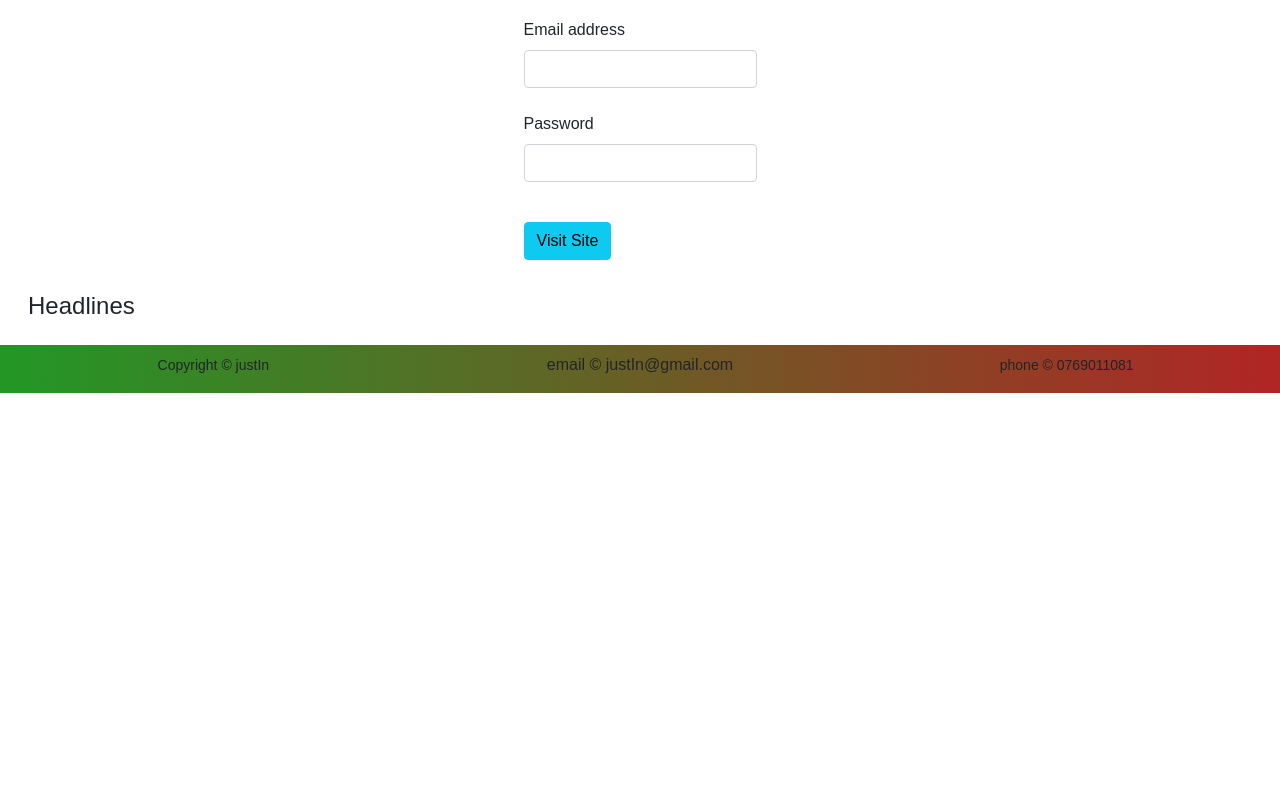
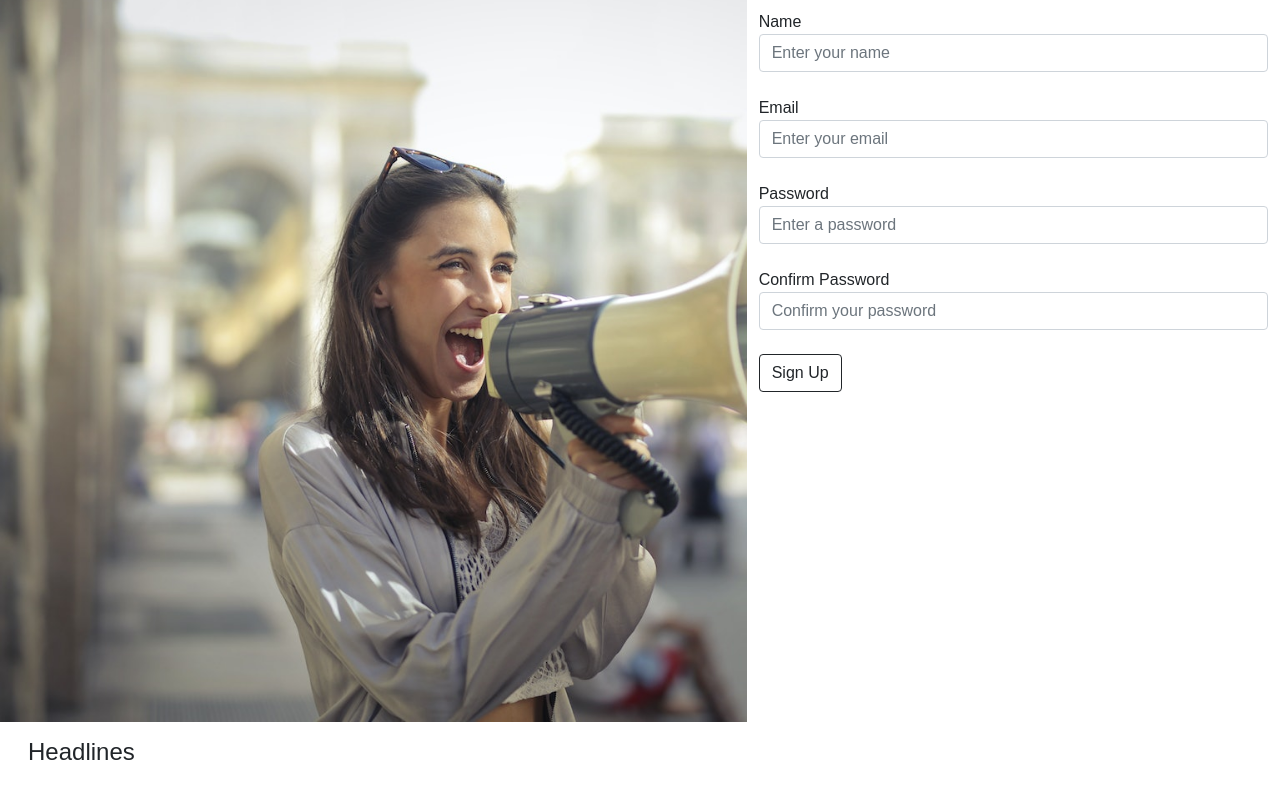
Before and after one commit to abdishukri-105/phase-1-project, a website: page index.html in a window 1280 px wide. Shown: the part 126-916 px from the top of the page. Before the commit the page ends 800 px from the top, so only its background shows below. Drawn offline with Linux system fonts and the light colour scheme; no server answers; a web font is replaced by a local one.

Commit message:
added scroll and form validation

```diff
--- a/index.html
+++ b/index.html
@@ -58,10 +58,49 @@
 <main>
     <!-- login form -->
     <!-- <header class="jumbotron jumbotron-fluid vh-100"> -->
-    <div class="row">
-        <section  id="login" class=" mt-5 d-flex justify-content-center flex-nowrap">
+    <div class="container-fluid">
+    <div class="row mt-5">
 
-            <form class="mt-5" id="landing-form">
+            <div id="jumbo" class="col-7 jumbotron jumbotron-fluid vh-100 ">
+
+            </div>
+           <div class="col-5">
+
+            <form class="mt-3 " id="signup-form" method="post" action="/signup" onsubmit="return validateForm(), enableScroll()">
+                <div class="mt-3 fw fa-github"><h1> Please sign up </h1></div>
+                <div class="form-group mt-4">
+                  <label for="name">Name</label>
+                  <input type="text" class="form-control" id="name" name="name" aria-describedby="nameHelp" placeholder="Enter your name" required>
+                </div>
+                <div class="form-group mt-4">
+                  <label for="email">Email</label>
+                  <input type="email" class="form-control" id="email" name="email" aria-describedby="emailHelp" placeholder="Enter your email" required>
+                </div>
+                <div class="form-group mt-4">
+                  <label for="password">Password</label>
+                  <input type="password" class="form-control" id="password" name="password" placeholder="Enter a password" required>
+                </div>
+                <div class="form-group mt-4">
+                  <label for="password-confirm">Confirm Password</label>
+                  <input type="password" class="form-control" id="password-confirm" name="password-confirm" placeholder="Confirm your password" required>
+                </div>
+                <button type="submit" class="btn btn-outline-dark mt-4">Sign Up</button>
+              </form>
+           </div>
+
+
+
+
+
+
+
+
+
+
+
+
+
+            <!-- <form class="mt-5" id="landing-form">
                 <div class="mb-3 mt-5 m-4">
                 <label for="exampleInputEmail1" class="form-label">Email address</label>
                 <input type="email" class="form-control" id="exampleInputEmail1" aria-describedby="emailHelp">
@@ -71,10 +110,11 @@
                 <input type="password" class="form-control" id="exampleInputPassword1">
                 </div>
                <a input type="submit" href="#" class="btn btn-info mb-3 m-4">Visit Site</a>
-            </form>
-    </section>
+            </form> -->
+
     </div>
-    </header>
+    </div>
+
 
     <section id="news">
         <div>
@@ -82,6 +122,7 @@
             <div class="row me-2 ms-2" id="newsdetails"></div>
         </div>
     </section>
+
 
 
 
--- a/src/index.js
+++ b/src/index.js
@@ -187,10 +187,49 @@ document.addEventListener('DOMContentLoaded', () => {
 
 // form handler
 
-const form = document.getElementById("landing-form");
-form.addEventListener("click", function(event) {
+const form = document.getElementById("signup-form");
+const jumbo = document.getElementById('jumbo')
+form.addEventListener("submit", function(event) {
 	event.preventDefault();
 	form.style.display = "none";
+    jumbo.style.display = "none"
 	const news = document.getElementById("news");
 	news.style.display = "block";
   });
+
+
+function validateForm() {
+  var name = document.getElementById('name').value;
+  var email = document.getElementById('email').value;
+  var password = document.getElementById('password').value;
+  var passwordConfirm = document.getElementById('password-confirm').value;
+
+  if (name == '') {
+	alert('Please enter your name');
+	return false;
+  }
+
+  if (email == '') {
+	alert('Please enter your email');
+	return false;
+  }
+
+  if (password == '') {
+	alert('Please enter a password');
+	return false;
+  }
+
+  if (password != passwordConfirm) {
+	alert('Passwords do not match');
+	return false;
+  }
+
+  return true;
+}
+
+function enableScroll() {
+
+    document.body.style.overflow = 'auto';
+
+    return true;
+  }
--- a/styles/small.css
+++ b/styles/small.css
@@ -1,14 +1,14 @@
 @import url('https://fonts.googleapis.com/css2?family=Rubik+Vinyl&family=Unbounded:wght@300&display=swap');
 
 
-/* .jumbotron {
+.jumbotron {
 
     background-image: url("../images/pexels-andrea-piacquadio-3761509.jpg");
     background-repeat: no-repeat;
     background-size: cover;
-} */
+}
 
-#navigation ,
+/* #navigation ,
 #sticky-footer {
     background: #00fbff;
     background: linear-gradient(to right, #02020b, #33AEFF);
@@ -24,6 +24,7 @@
     background: #8ebfbf;
     background: linear-gradient(to right, #229726, #b12525);
 
+
 }
 
 @import url("https://fonts.googleapis.com/css?family=Poppins:100,200,300,400,500,600,700,800,900");
@@ -35,6 +36,9 @@
 	font-family: "Poppins", sans-serif;
 }
 
+body {
+    overflow: hidden;
+  }
 
 
 
```
